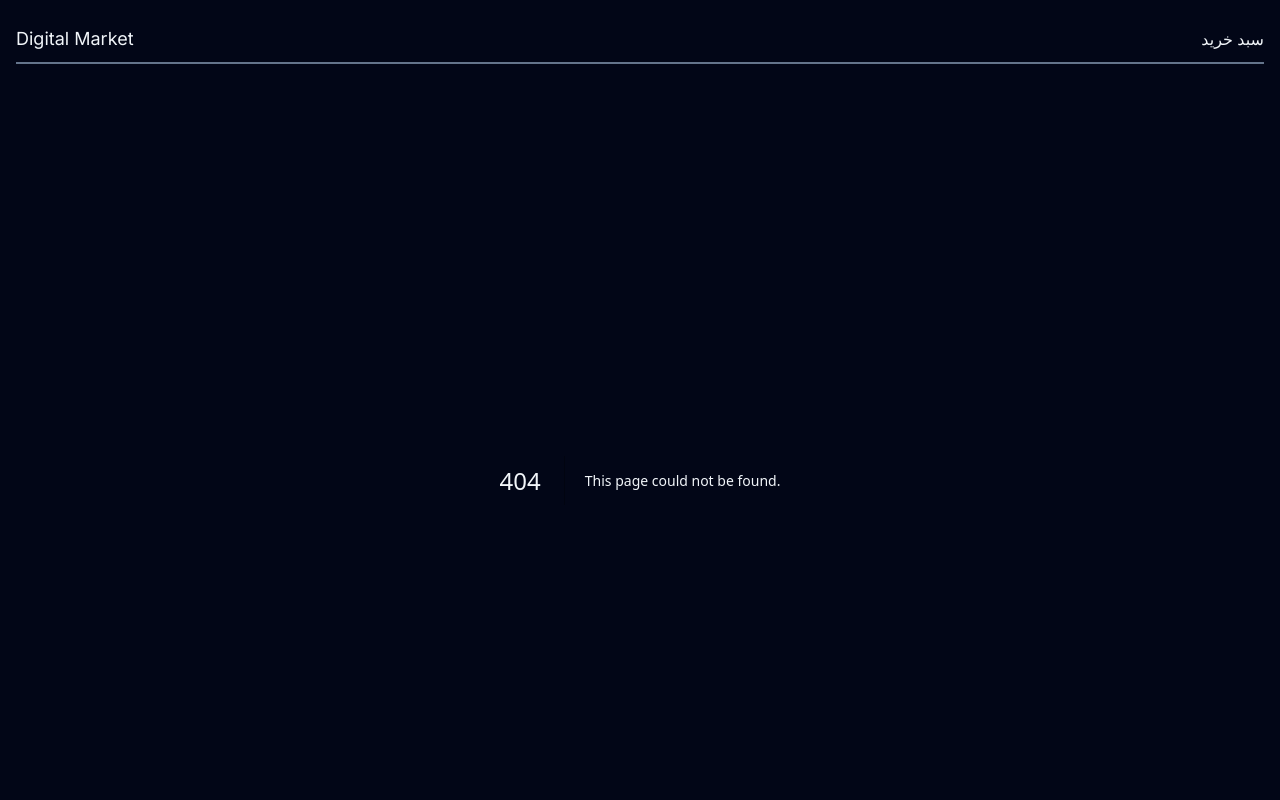
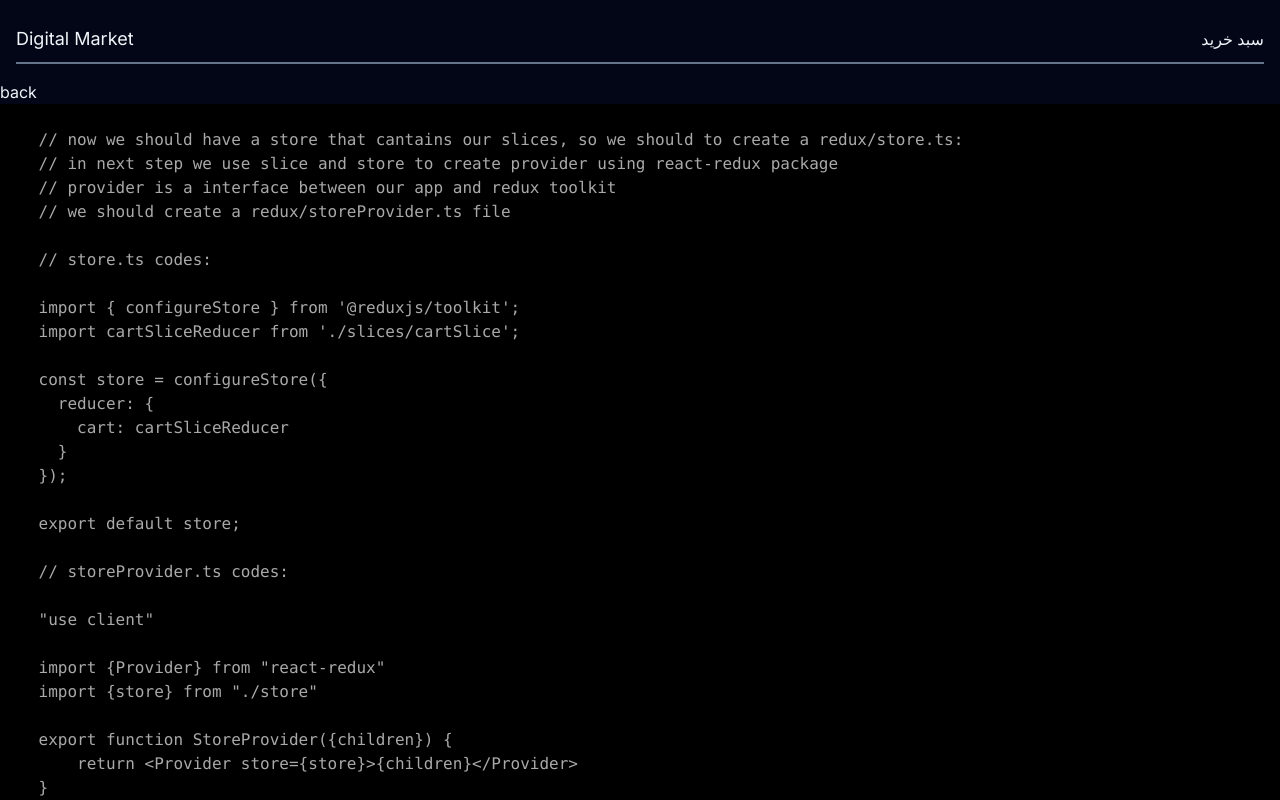
Before and after one commit to arefmaghdam/review-of-ts-nextjs13, a Next.js app: page /components/nextjs/store-provider in a window 1280 px wide. Before the commit this address had no page. Shown: the top 800 px of the page. Built offline with nearby package versions, Linux system fonts and the light colour scheme.

Commit message:
feat: review of redux toolkit store and store provider and implementation

```diff
--- /dev/null
+++ b/src/app/components/nextjs/store-provider/page.tsx
@@ -0,0 +1,77 @@
+import React, { FC } from "react";
+import CodePreview from "../../code-preview/code-preview";
+import Link from "next/link";
+
+const StoreProvider: FC = () => {
+  return (
+    <div>
+      <Link href="/">back</Link>
+      <CodePreview
+        imgURL=""
+        content={`
+    // now we should have a store that cantains our slices, so we should to create a redux/store.ts:
+    // in next step we use slice and store to create provider using react-redux package
+    // provider is a interface between our app and redux toolkit
+    // we should create a redux/storeProvider.ts file
+
+    // store.ts codes:
+
+    import { configureStore } from '@reduxjs/toolkit';
+    import cartSliceReducer from './slices/cartSlice';
+
+    const store = configureStore({
+      reducer: {
+        cart: cartSliceReducer
+      }
+    });
+
+    export default store;
+
+    // storeProvider.ts codes:
+
+    "use client"
+
+    import {Provider} from "react-redux"
+    import {store} from "./store"
+
+    export function StoreProvider({children}) {
+        return <Provider store={store}>{children}</Provider>
+    }
+
+    // layout.tsx codes:
+
+    import type { Metadata } from "next";
+    import { Inter } from "next/font/google";
+    import "./globals.css";
+    import App from "@/components/App";
+    import {StoreProvider} from "../redux/StoreProvider"
+
+    const inter = Inter({ subsets: ["latin"] });
+
+    export const metadata: Metadata = {
+      title: "Create Next App",
+      description: "Generated by create next app",
+    };
+
+    export default function RootLayout({
+      children,
+    }: {
+      children: React.ReactNode;
+    }) {
+      return (
+        <html lang="en">
+          <body className={'{inter.className} bg-slate-950 text-slate-100'}>
+            <StoreProvider>
+                <App>{children}</App>
+            </StoreProvider>
+          </body>
+        </html>
+      );
+    }
+      `}
+      />
+    </div>
+  );
+};
+
+export default StoreProvider;
--- a/src/app/components/providers/next-provider.tsx
+++ b/src/app/components/providers/next-provider.tsx
@@ -19,6 +19,7 @@ const NextProvider: FC = () => {
         install redux toolkit
       </Link>
       <Link href="/components/nextjs/create-slice">create slice</Link>
+      <Link href="/components/nextjs/store-provider">store provider</Link>
     </div>
   );
 };
--- a/src/app/layout.tsx
+++ b/src/app/layout.tsx
@@ -2,6 +2,7 @@ import type { Metadata } from "next";
 import { Inter } from "next/font/google";
 import "./globals.css";
 import App from "@/components/App";
+import { StoreProvider } from "@/redux/storeProvider";
 
 const inter = Inter({ subsets: ["latin"] });
 
@@ -18,7 +19,9 @@ export default function RootLayout({
   return (
     <html lang="en">
       <body className={`${inter.className} bg-slate-950 text-slate-100`}>
-        <App>{children}</App>
+        <StoreProvider>
+          <App>{children}</App>
+        </StoreProvider>
       </body>
     </html>
   );
--- /dev/null
+++ b/src/redux/store.ts
@@ -0,0 +1,10 @@
+import { configureStore } from "@reduxjs/toolkit";
+import cartSliceReducer from "./slices/cartSlice";
+
+const store = configureStore({
+  reducer: {
+    cart: cartSliceReducer,
+  },
+});
+
+export default store;
--- /dev/null
+++ b/src/redux/storeProvider.tsx
@@ -0,0 +1,8 @@
+"use client";
+
+import { Provider } from "react-redux";
+import store from "./store";
+
+export function StoreProvider({ children }: { children: React.ReactNode }) {
+  return <Provider store={store}>{children}</Provider>;
+}
```
